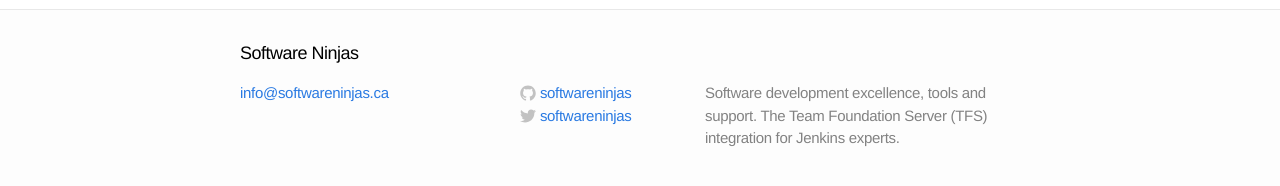
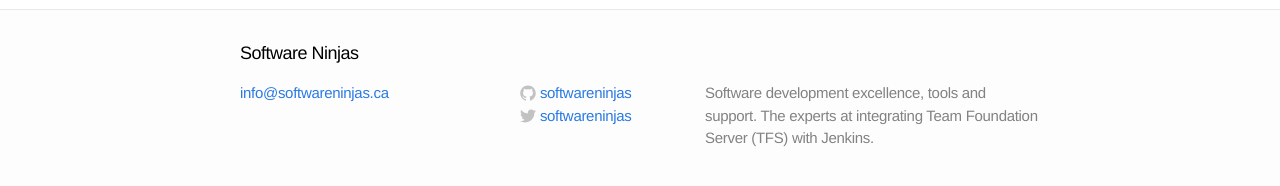
Before and after one commit to softwareninjas/softwareninjas.github.io, a Jekyll site: the page built from index.html, in a window 1280 px wide. Shown: the part 393-579 px from the top of the page. Built offline with Jekyll 4.4.1, drawn with Linux system fonts in a browser that asks for light colours.

Commit message:
Update description to clarify who the expert is.

```diff
--- a/_config.yml
+++ b/_config.yml
@@ -1,7 +1,7 @@
 # Site settings
 title: Software Ninjas
 email: info@softwareninjas.ca
-description: "Software development excellence, tools and support. The Team Foundation Server (TFS) integration for Jenkins experts."
+description: "Software development excellence, tools and support. The experts at integrating Team Foundation Server (TFS) with Jenkins."
 baseurl: ""
 url: "http://softwareninjas.ca"
 twitter_username: softwareninjas
```
